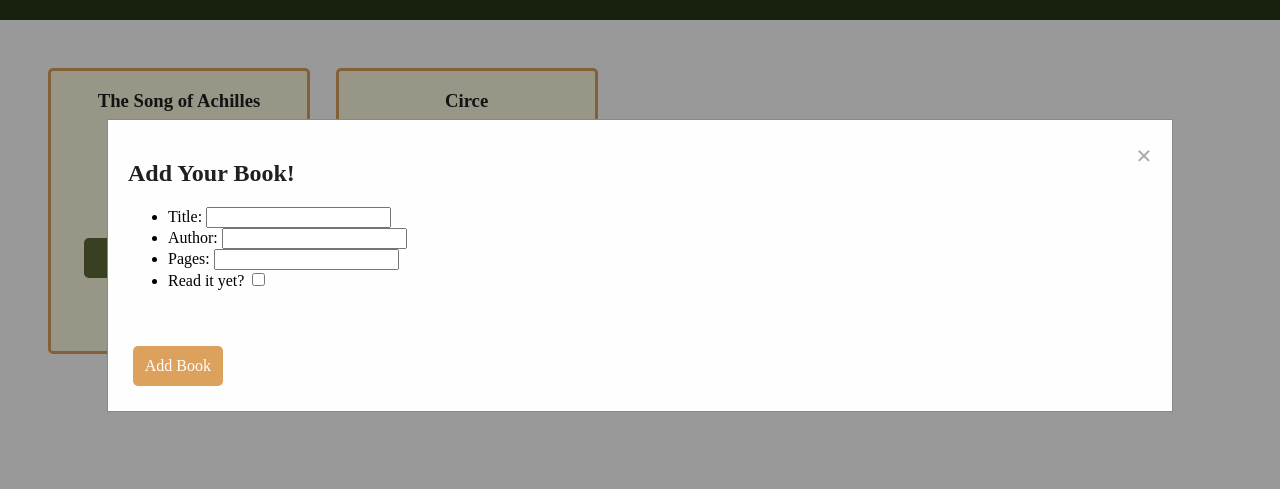
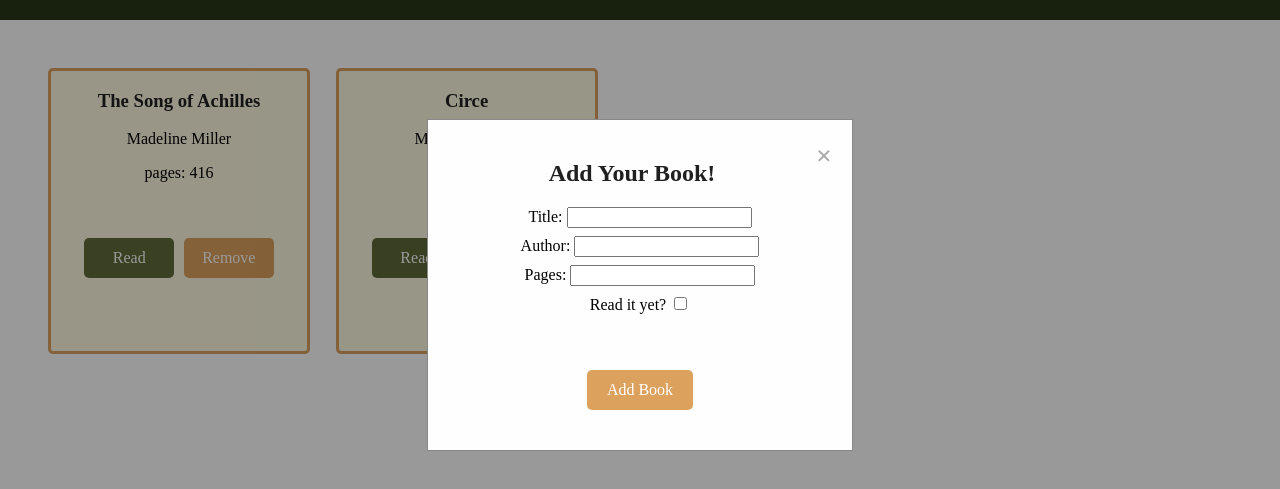
Before and after one commit to xiaoyuhu13/library, a plain HTML site: page index.html in a window 1280 px wide. Both pictures are taken after a click on the button "New Book". Shown: the part 73-562 px from the top of the page. Drawn offline with Linux system fonts and the light colour scheme; a web font is replaced by a local one.

Commit message:
Add modal styling

```diff
--- a/style.css
+++ b/style.css
@@ -19,6 +19,9 @@
     padding: 20px;
     border: 1px solid #888;
     width: 80%; /* Could be more or less, depending on screen size */
+
+    text-align: center;
+    width: 30vw;
   }
 
   /* The Close Button */
@@ -36,6 +39,14 @@
     cursor: pointer;
   }
 
+  ul{
+    list-style: none;
+    padding: 0px;
+  }
+
+  li{
+    margin: 8px;
+  }
 
   /*typography*/
   h1, h2, h3 {
@@ -103,6 +114,12 @@
     margin: 0px;
   }
 
+  form button{
+    width:fit-content;
+    padding:5px 20px;
+    margin-bottom: 20px;
+  }
+
   .not-read{
     background-color: #e63946;
   }
```
